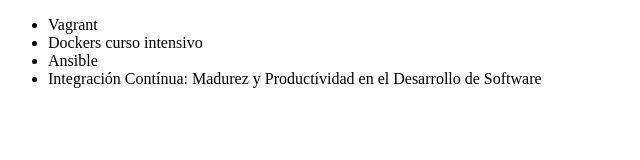
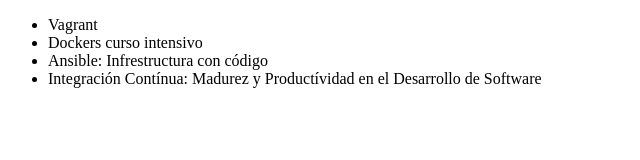
Before and after one commit to Kary-Palacios-Castillo/practicas-alura, a plain HTML site: page index.html in a window 1280 px wide. Shown: the whole page, without its empty margins (0-640 px from the left). Drawn offline with Linux system fonts and the light colour scheme.

Commit message:
Cambiando el nombre del curso de Ansible

```diff
--- a/index.html
+++ b/index.html
@@ -10,7 +10,7 @@
     <ul>
         <li>Vagrant</li>
         <li>Dockers curso intensivo</li>
-        <li>Ansible</li>
+        <li>Ansible: Infrestructura con código</li>
         <li>Integración Contínua: Madurez y Productívidad  en el Desarrollo de Software</li>
 
     </ul>
```
